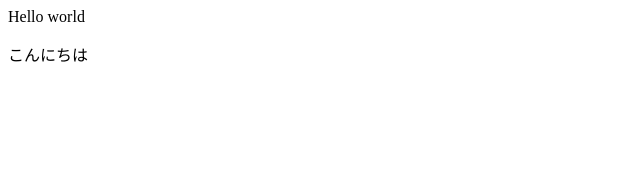
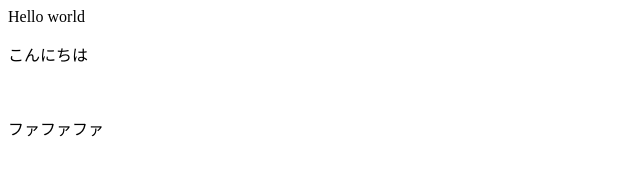
Before and after one commit to Nakai4s/Nakai4s.github.io, a plain HTML site: page index.html in a window 1280 px wide. Shown: the full height of the page, 0-640 px from the left. Drawn offline with Linux system fonts and the light colour scheme.

Commit message:
Update index.html

```diff
--- a/index.html
+++ b/index.html
@@ -4,6 +4,7 @@
   Hello world
 </head>
 <body>
-  <p>こんにちは</p>
+  <p>こんにちは</p><br>
+  <p>ファファファ</p>
 </body>
 </html>
```
